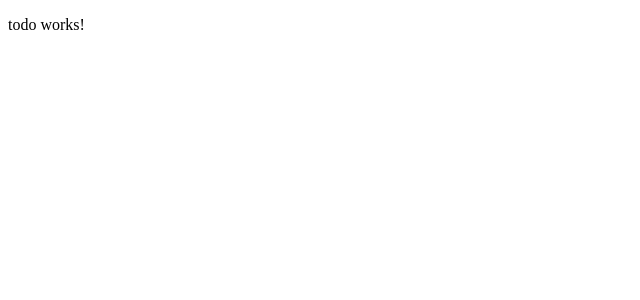
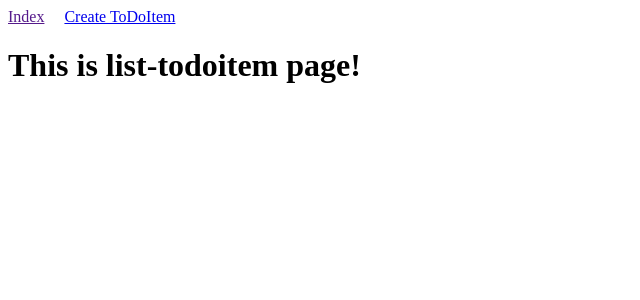
Before and after one commit to TWS-Agile-Full-Stack-Bootcamp/ToDoService, an Angular app in the folder ToDoFrontEnd/: page / in a window 1280 px wide. Shown: the top 300 px of the page, without its empty margins (0-640 px from the left). Built offline with nearby package versions, Linux system fonts and the light colour scheme.

Commit message:
feat: add todo-service

```diff
--- a/ToDoFrontEnd/src/app/app.component.css
+++ b/ToDoFrontEnd/src/app/app.component.css
@@ -0,0 +1,3 @@
+span {
+    padding-right: 20px;
+}
--- a/ToDoFrontEnd/src/app/app.component.html
+++ b/ToDoFrontEnd/src/app/app.component.html
@@ -1 +1,6 @@
-<app-todo></app-todo>
+<div>
+  <span><a href="">Index</a></span>
+  <span><a href="/create">Create ToDoItem</a></span>
+</div>
+
+<app-list-todoitem></app-list-todoitem>
--- a/ToDoFrontEnd/src/app/app.module.ts
+++ b/ToDoFrontEnd/src/app/app.module.ts
@@ -7,14 +7,15 @@ import { TodoComponent } from './todo/todo.component';
 import { CreateTodoitemComponent } from './create-todoitem/create-todoitem.component';
 import { ListTodoitemComponent } from './list-todoitem/list-todoitem.component';
 import { UpdateTodoitemComponent } from './update-todoitem/update-todoitem.component';
+import { TodoitemDetailComponent } from './todoitem-detail/todoitem-detail.component';
 
 @NgModule({
   declarations: [
     AppComponent,
-    TodoComponent,
     CreateTodoitemComponent,
     ListTodoitemComponent,
-    UpdateTodoitemComponent
+    UpdateTodoitemComponent,
+    TodoitemDetailComponent
   ],
   imports: [
     BrowserModule,
--- a/ToDoFrontEnd/src/app/list-todoitem/list-todoitem.component.html
+++ b/ToDoFrontEnd/src/app/list-todoitem/list-todoitem.component.html
@@ -1 +1,3 @@
-<p>list-todoitem works!</p>
+<h1>
+    This is list-todoitem page!
+</h1>
--- a/ToDoFrontEnd/src/app/todo/todo.component.html
+++ /dev/null
@@ -1 +0,0 @@
-<p>todo works!</p>
--- a/ToDoFrontEnd/src/app/todo/todo.component.ts
+++ /dev/null
@@ -1,15 +0,0 @@
-import { Component, OnInit } from '@angular/core';
-
-@Component({
-  selector: 'app-todo',
-  templateUrl: './todo.component.html',
-  styleUrls: ['./todo.component.css']
-})
-export class TodoComponent implements OnInit {
-
-  constructor() { }
-
-  ngOnInit(): void {
-  }
-
-}
--- /dev/null
+++ b/ToDoFrontEnd/src/app/todoitem-detail/todoitem-detail.component.html
@@ -0,0 +1 @@
+<p>todoitem-detail works!</p>
--- /dev/null
+++ b/ToDoFrontEnd/src/app/todoitem-detail/todoitem-detail.component.ts
@@ -0,0 +1,15 @@
+import { Component, OnInit } from '@angular/core';
+
+@Component({
+  selector: 'app-todoitem-detail',
+  templateUrl: './todoitem-detail.component.html',
+  styleUrls: ['./todoitem-detail.component.css']
+})
+export class TodoitemDetailComponent implements OnInit {
+
+  constructor() { }
+
+  ngOnInit(): void {
+  }
+
+}
```
Also changed, not shown: ToDoFrontEnd/src/app/service/todo.service.ts (added, +9 -0 lines), ToDoFrontEnd/src/app/todoitem-detail/todoitem-detail.component.css (added), 2 other files (tests, documents, lock files or other folders).
